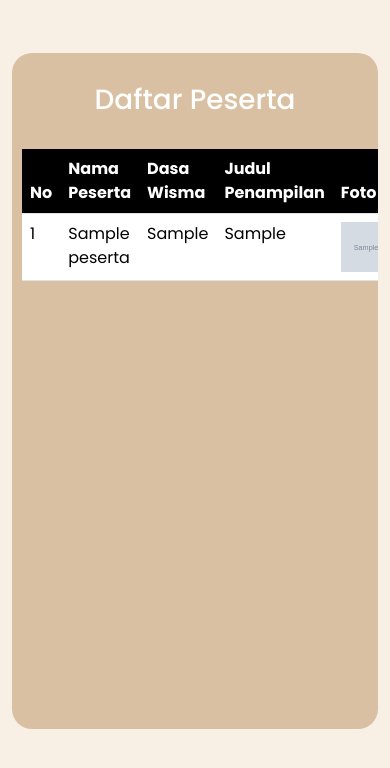
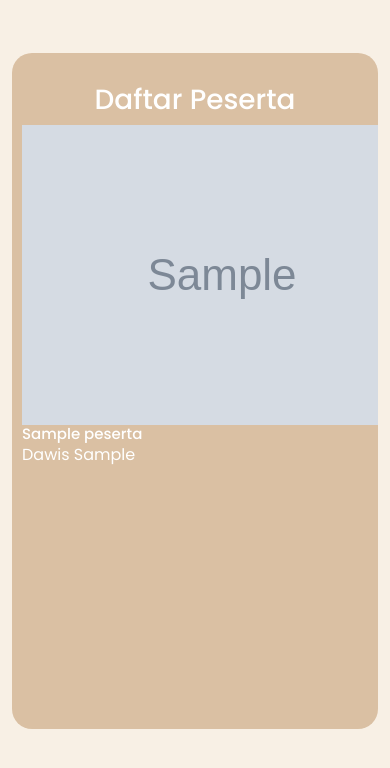
Before and after one commit to aliefadam/b-klas-voting, a PHP site: page /admin/daftar-peserta.php in a window 390 px wide. Shown: the part 56-824 px from the top of the page. Run offline with PHP 8.4, Linux system fonts and the light colour scheme; tables that the repository leaves empty or names only in its code hold one stand-in row (values such as "Sample post"); grey boxes marked "Sample" are stand-in pictures; some libraries are stand-ins or nearby versions.

Commit message:
fixing mobile form for data peserta

```diff
--- a/admin/daftar-peserta.php
+++ b/admin/daftar-peserta.php
@@ -57,44 +57,40 @@
     <div class="container kotak">
         <div class="daftar-peserta">
             <h1>Daftar Peserta</h1>
-            <div class="scroll mt-4">
-                <table class="table">
-                    <thead>
-                        <tr>
-                            <th>No</th>
-                            <th>Nama Peserta</th>
-                            <th>Dasa Wisma</th>
-                            <th>Judul Penampilan</th>
-                            <th>Foto</th>
-                        </tr>
-                    </thead>
-                    <tbody>
-                        <?php $no = 1; ?>
-                        <?php foreach (daftarPeserta() as $peserta): ?>
-                            <tr>
-                                <td>
-                                    <?= $no++ ?>
-                                </td>
-                                <td>
-                                    <?= $peserta['nama'] ?>
-                                </td>
-                                <td>
-                                    <?= $peserta['dawis'] ?>
-                                </td>
-                                <td>
-                                    <?= $peserta['penampilan'] ?>
-                                </td>
-                                <td class="img">
-                                    <img src="../gambar-upload/<?= $peserta['foto'] ?>" alt="">
-                                </td>
-                            </tr>
-                        <?php endforeach; ?>
-                    </tbody>
-                </table>
+            <div class="scroll">
+                <?php foreach (daftarPeserta() as $peserta): ?>
+                    <?php
+                    $foto = $peserta['foto'];
+                    $nama = $peserta['nama'];
+                    $dawis = $peserta['dawis'];
+
+                    ?>
+                    <div class="box" onclick="buka()">
+                        <div class="gambar">
+                            <img src="../gambar-upload/<?= $peserta['foto'] ?>" alt="">
+                        </div>
+                        <div class="deskripsi">
+                            <h3>
+                                <?= $peserta['nama'] ?>
+                            </h3>
+                            <p>Dawis
+                                <?= $peserta['dawis'] ?>
+                            </p>
+                        </div>
+                    </div>
+                <?php endforeach ?>
             </div>
         </div>
     </div>
     <!-- akhir content -->
+
+    <!-- detail peserta -->
+    <div class="overlay">
+        <div class="detail">
+
+        </div>
+    </div>
+    <!-- akhir detail peserta -->
 
     <script src="https://cdn.jsdelivr.net/npm/bootstrap@5.3.1/dist/js/bootstrap.bundle.min.js"
         integrity="sha384-HwwvtgBNo3bZJJLYd8oVXjrBZt8cqVSpeBNS5n7C8IVInixGAoxmnlMuBnhbgrkm"
```
